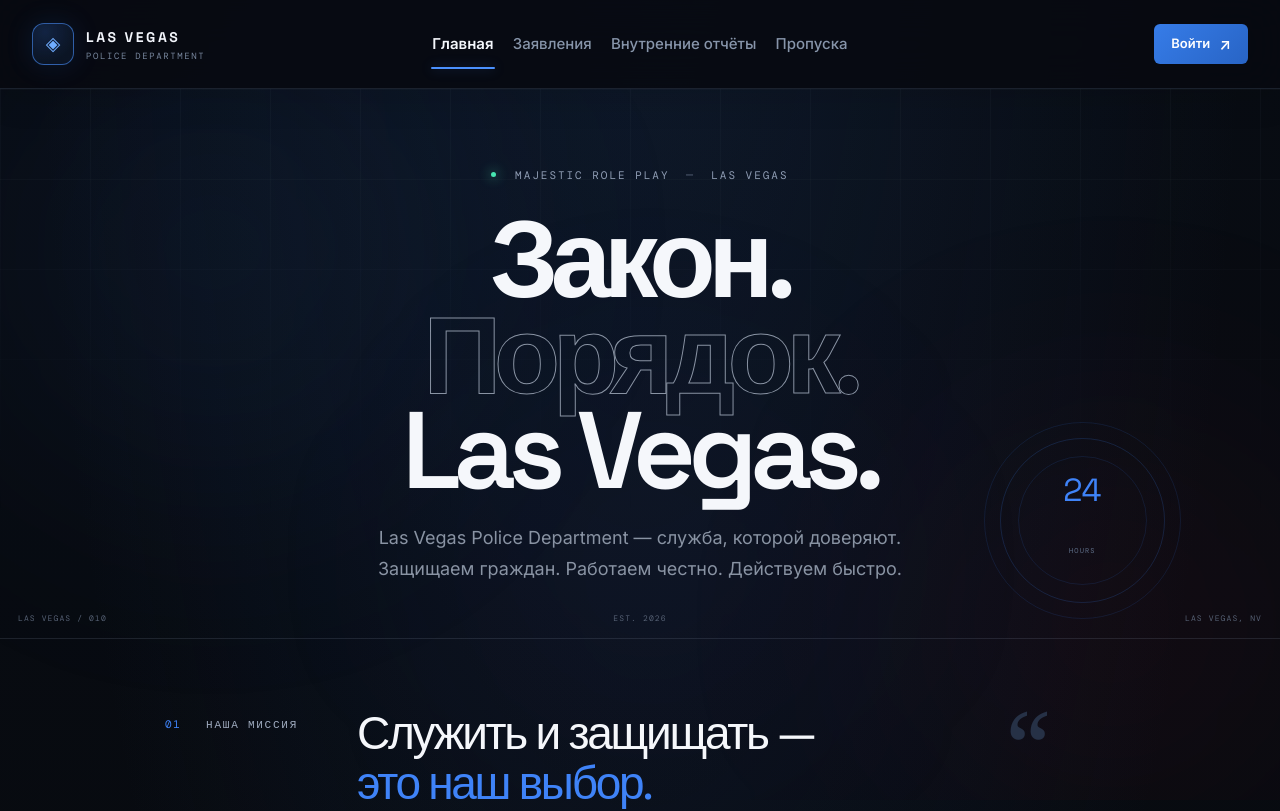
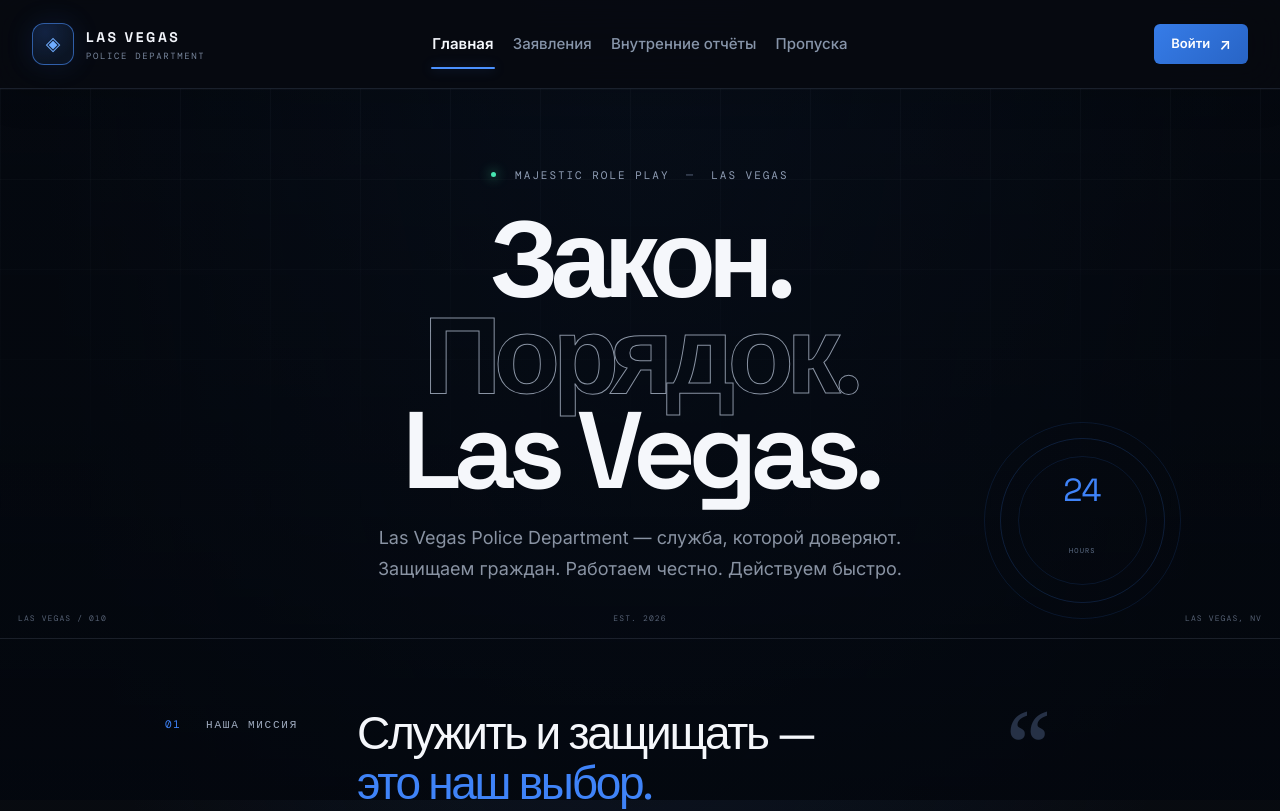
Before and after one commit to kofflay/majestic-web, a Next.js app in the folder las-vegas/: page /las-vegas/start in a window 1280 px wide. Shown: the top 811 px of the page. Built offline with nearby package versions, Linux system fonts and the light colour scheme; no server answers.

Commit message:
Add FIB background to Las Vegas start page

```diff
--- a/las-vegas/pages/start.js
+++ b/las-vegas/pages/start.js
@@ -3,7 +3,6 @@ import { useEffect, useState } from 'react';
 import { useRouter } from 'next/router';
 import StaffCard from '../components/StaffCard';
 import Header from '../components/Header';
-import LivingBackground from '../components/LivingBackground'; // <-- Импорт фона
 
 export default function Home() {
   const router = useRouter();
@@ -54,12 +53,22 @@ export default function Home() {
   }, []);
 
   return (
-    <div className="site-page-shell landing-page" style={{ position: 'relative' }}>
+    <div className="site-page-shell landing-page" style={{ position: 'relative', isolation: 'isolate' }}>
+      <div
+        aria-hidden="true"
+        style={{
+          position: 'fixed',
+          inset: 0,
+          zIndex: -1,
+          pointerEvents: 'none',
+          backgroundImage: "linear-gradient(180deg, rgba(3, 7, 14, 0.58) 0%, rgba(3, 7, 14, 0.72) 55%, rgba(3, 7, 14, 0.88) 100%), url('/las-vegas/start-bg.png')",
+          backgroundSize: 'cover',
+          backgroundPosition: 'center',
+          backgroundRepeat: 'no-repeat',
+        }}
+      />
 
-      {/* ВСТАВЛЯЕМ ЖИВОЙ ФОН СЮДА */}
-      <LivingBackground />
-
-      {/* Оборачиваем контент, чтобы он был поверх фона */}
+      {/* Контент страницы расположен поверх фонового изображения */}
       <div style={{ position: 'relative', zIndex: 1 }}>
         <Header user={user} />
 
```
